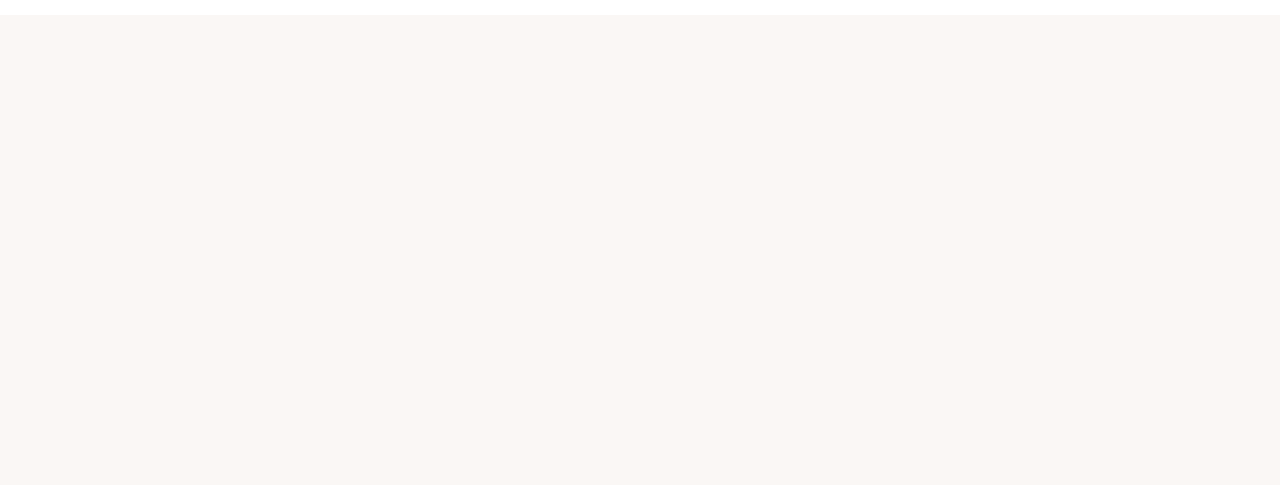
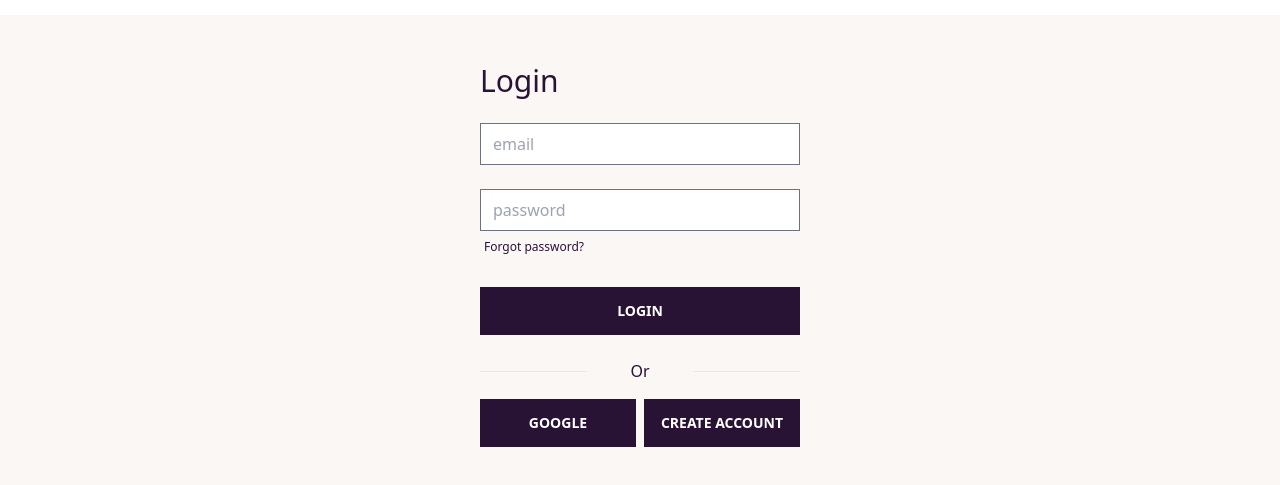
Before and after one commit to Hossain-Ahamed/e-mart-client, a React (Vite) app: page /login in a window 1280 px wide. Shown: the part 163-648 px from the top of the page. Built offline with nearby package versions, Linux system fonts and the light colour scheme; no server answers.

Commit message:
updated private route and login

```diff
--- a/src/Pages/Dashboard/Dashboard/Dashboard.jsx
+++ b/src/Pages/Dashboard/Dashboard/Dashboard.jsx
@@ -3,7 +3,9 @@ import React from 'react';
 const Dashboard = () => {
     return (
         <>
-        <h1>Dashboard......</h1>
+        <div>
+            <p>uuiiuh</p>
+        </div>
         </>
     );
 };
--- a/src/Pages/Home/Home/Home.jsx
+++ b/src/Pages/Home/Home/Home.jsx
@@ -4,6 +4,7 @@ import Swip from '../Banner/Swip';
 import ShowCategories from '../Categories/ShowCategories';
 import ShowAllProducts from '../../AllProducts/ShowAllProducts';
 import Login from '../../Login/Login';
+import SignUp from '../../SignUp/SignUp';
 
 
 const Home = () => {
@@ -11,7 +12,6 @@ const Home = () => {
         <>
         <div className=''>
         <Swip></Swip>
-        <Login></Login>
         <ShowCategories></ShowCategories>
         <ShowAllProducts></ShowAllProducts>
         </div>
--- a/src/Pages/Login/Login.jsx
+++ b/src/Pages/Login/Login.jsx
@@ -11,7 +11,6 @@ const Login = () => {
     const { register, handleSubmit, formState: { errors } } = useForm();
     const {logIn} = useContext(AuthContext);
     const [loginError, setLoginError] = useState('');
-    const [showSignUpModal, setShowSignUpModal] = useState(false); // Add state for the sign-up modal
 
     const location = useLocation();
     const navigate = useNavigate();
@@ -33,14 +32,6 @@ const Login = () => {
         });
     }
 
-    const handleCreateAccountClick = () => {
-      setShowSignUpModal(true);
-    };
-
-    const handleCloseSignUpModal = () => {
-      setShowSignUpModal(false);
-    };
-
 
     const provider = new GoogleAuthProvider();
     const handleGoogleSignIn = () =>{
@@ -48,6 +39,7 @@ const Login = () => {
         .then(result => {
             const user = result.user;
             console.log(user);
+            navigate(from, {replace: true});
         })
         .catch( error => {
             console.error('error: ', error);
@@ -55,60 +47,42 @@ const Login = () => {
     }
     return (
         <>
-        <input type='checkbox' id="my_modal_3" className="modal-toggle" />
-  <div className="modal">
-    <div className='modal-box relative'>
-    <label htmlFor='my_modal_3' className='btn btn-sm btn-circle absolute top-2 right-2'>X</label>
-
-    <div className="my-12">
+    <div className="w-80 my-12 mx-auto">
         <h3 className='text-3xl'>Login</h3>
       <form onSubmit={handleSubmit(handleLogin)}>
         <div className="form-control">
           <br />
-          <input type="email" {...register("email", { required:"Email Address is required"})} placeholder="email" className="input-bordered w-full " />
+          <input type="email" {...register("email", { required:"Email Address is required"})} placeholder="email" className="input-bordered w-full max-w-xs" />
           {errors.email && <p role='alert'>{errors.email?.message}</p>}
         </div>
         <div className="form-control">
           <br />
-          <input type="password" {...register("password", { required: "Password is required", minLength: {value:6, message:"Your Password Should At Least 6 Characters"} })} placeholder="password" className="input-bordered w-full " />
+          <input type="password" {...register("password", { required: "Password is required", minLength: {value:6, message:"Your Password Should At Least 6 Characters"} })} placeholder="password" className="input-bordered w-full max-w-xs" />
           {errors.password && <p role='alert'>{errors.password?.message}</p>}
           <label className="label">
             <a href="#" className="label-text-alt link link-hover">Forgot password?</a>
           </label>
         </div>
         <div className="form-control mt-6">
-          <input type="submit" className="btn hover:bg-yellow-600 rounded-none text-white border-0" value="Login" />
+          <input type="submit" className="btn hover:bg-yellow-600 rounded-none text-white border-0 max-w-xs" value="Login" />
         </div>
         <div>
         {loginError && <p>{loginError}</p>}
         </div>
         </form>
 
-        <div className='mt-6 grid grid-cols-3 items-center'>
+        <div className='mt-6 grid grid-cols-3 items-center max-w-xs'>
             <hr />
             <p className='text-center'>Or</p>
             <hr />
         </div>
 
-          <div className='grid grid-cols-2 gap-2 mt-4'>
+          <div className='grid grid-cols-2 gap-2 mt-4 max-w-xs'>
           <button onClick={handleGoogleSignIn} className="btn hover:bg-yellow-600 text-white rounded-none border-0">Google</button>
-          <button onClick={handleCreateAccountClick} className="btn hover:bg-yellow-600 text-white rounded-none border-0">Create Account</button>
+          <Link to="/signUp" className="btn hover:bg-yellow-600 text-white rounded-none border-0">Create Account</Link>
 
           </div>
           </div>
-    </div>
-  </div>
-
-  {/* Sign-up Modal */}
-  <input type='checkbox' id="my_modal_4" className="modal-toggle" />
-      <div className="modal">
-        <div className='modal-box relative'>
-          <label htmlFor='my_modal_4' className='btn btn-sm btn-circle absolute top-2 right-2'>X</label>
-
-          <SignUp closeModal={handleCloseSignUpModal} />
-        </div>
-      </div>
-
         </>
     );
 };
--- a/src/Pages/Shared/Navbar/SubNav.jsx
+++ b/src/Pages/Shared/Navbar/SubNav.jsx
@@ -18,14 +18,18 @@ const SubNav = () => {
     {user?.uid ?
       <li><button onClick={handleLogOut}>LogOut</button></li>
       :
-      <li><label htmlFor='my_modal_3'>Login</label></li>
+      <li><Link to="/login">Login</Link></li>
     }
     </>
     const menuItem = <>
     <li className='text-semibold'><Link to="/">Home</Link></li>
     <li className='text-semibold'><Link to="/about">About</Link></li>
     <li className='text-semibold'><Link to="/reviews">Reviews</Link></li>
-    <li className='text-semibold'><Link to="/login">Login</Link></li>
+    {user?.uid ?
+      <li className='text-semibold'><button onClick={handleLogOut}>LogOut</button></li>
+      :
+      <li className='text-semibold'><Link to="/login">Login</Link></li>
+    }
     </>
     return (
         <>
--- a/src/Routes/PrivateRoute/PrivateRoutes.jsx
+++ b/src/Routes/PrivateRoute/PrivateRoutes.jsx
@@ -2,7 +2,7 @@ import React, { useContext } from 'react';
 import { AuthContext } from '../../Contexts/AuthProvider';
 import { Navigate, useLocation } from 'react-router-dom';
 
-const PrivateRoutes = ({childern}) => {
+const PrivateRoutes = ({children}) => {
     const {user, loading} = useContext(AuthContext);
     const location = useLocation();
 
@@ -11,7 +11,7 @@ const PrivateRoutes = ({childern}) => {
     }
 
     if(user) {
-        return childern;
+        return children;
     }
     return <Navigate to="/login" state={{from: location}} replace />
 };
```
Also changed, not shown: src/Routes/Route/Routes.jsx (+9 -12 lines).
